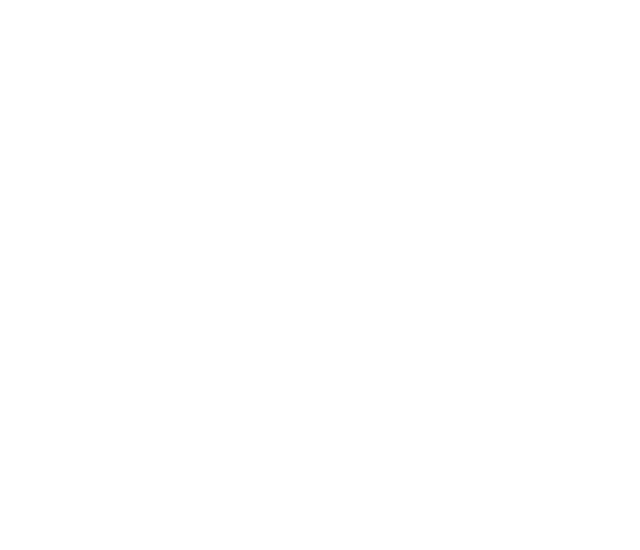
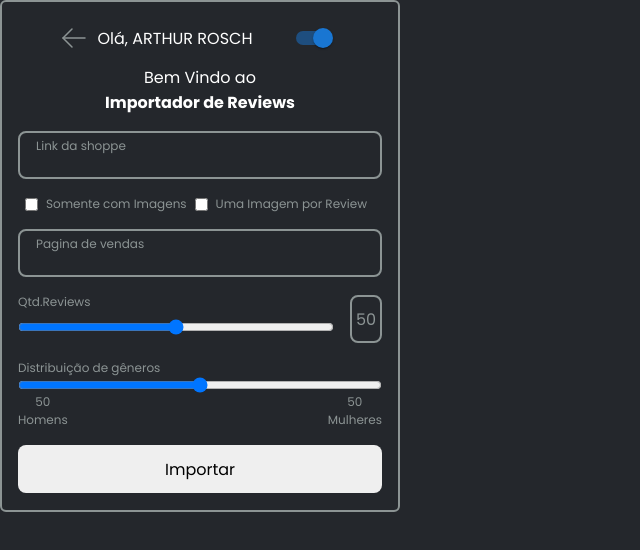
Before and after one commit to arthur-rosch/Review-Viewer, a React (Vite) app: page / in a window 1280 px wide. Shown: the top 550 px of the page, without its empty margins (0-640 px from the left). Built offline with nearby package versions, Linux system fonts and the light colour scheme.

Commit message:
Estrutura Visual: Home

```diff
--- a/package.json
+++ b/package.json
@@ -9,11 +9,16 @@
     "preview": "vite preview"
   },
   "dependencies": {
+    "@emotion/react": "^11.11.1",
+    "@emotion/styled": "^11.11.0",
     "@hookform/resolvers": "^2.8.8",
+    "@mui/material": "^5.14.1",
     "@vitejs/plugin-react": "^4.0.3",
     "axios": "^0.26.1",
     "firebase": "^9.6.11",
     "moment": "^2.29.3",
+    "phosphor-icons": "^1.4.2",
+    "phosphor-react": "^1.4.1",
     "polished": "^4.2.2",
     "prop-types": "^15.8.1",
     "react": "^18.0.0",
--- a/src/App.tsx
+++ b/src/App.tsx
@@ -1,15 +1,17 @@
 import { RoutesComponent } from './routes'
-import { GlobalStyles } from './styles/global'
 import { BrowserRouter } from 'react-router-dom'
 import { ThemeProvider } from 'styled-components'
 import { defaultTheme } from './styles/themes/default'
+import { GlobalStyles, PagesWrapper } from './styles/global'
 
 function App() {
   return (
     <ThemeProvider theme={defaultTheme}>
       <BrowserRouter>
         <GlobalStyles />
-        <RoutesComponent />
+        <PagesWrapper>
+          <RoutesComponent />
+        </PagesWrapper>
       </BrowserRouter>
     </ThemeProvider>
   )
--- a/src/pages/Home/index.tsx
+++ b/src/pages/Home/index.tsx
@@ -1,9 +1,108 @@
-import { Container } from './styles'
+import { useState } from 'react'
+import { Switch } from '@mui/material'
+import { ArrowLeft } from 'phosphor-react'
+import {
+  Form,
+  Input,
+  Header,
+  Container,
+  SubmitButton,
+  InputCheckBox,
+  InputStoreLink,
+  InputSalesPage,
+  InputGenderDivision,
+  InputReviewQuantity,
+} from './styles'
 
 export function Home() {
+  const [numMen, setNumMen] = useState('50')
+  const [numWomen, setNumWomen] = useState(50)
+  const [reviewQuantity, setReviewQuantity] = useState('50')
+  const [genderDivision, setGenderDivision] = useState('50')
+
   return (
     <Container>
-      <p>Home</p>
+      <Header>
+        <div>
+          <button>
+            <ArrowLeft size={32} weight="light" color="#8c9494" />
+          </button>
+          <p>Olá, ARTHUR ROSCH</p>
+        </div>
+        <Switch defaultChecked />
+      </Header>
+
+      <Form>
+        <p>
+          Bem Vindo ao <br />
+          <strong>Importador de Reviews</strong>
+        </p>
+
+        <InputStoreLink htmlFor="">
+          Link da shoppe
+          <Input type="text" />
+        </InputStoreLink>
+
+        <InputCheckBox>
+          <label>
+            <input type="checkbox" />
+            Somente com Imagens
+          </label>
+
+          <label>
+            <input type="checkbox" />
+            Uma Imagem por Review
+          </label>
+        </InputCheckBox>
+
+        <InputSalesPage htmlFor="">
+          Pagina de vendas
+          <Input type="text" min="0" max="100" />
+        </InputSalesPage>
+
+        <InputReviewQuantity htmlFor="">
+          Qtd.Reviews
+          <div>
+            <input
+              min="0"
+              max="100"
+              type="range"
+              value={reviewQuantity}
+              onChange={(e) => setReviewQuantity(e.target.value)}
+            />
+            <p>{reviewQuantity}</p>
+          </div>
+        </InputReviewQuantity>
+
+        <InputGenderDivision htmlFor="">
+          Distribuição de gêneros
+          <input
+            min="0"
+            max="100"
+            type="range"
+            value={genderDivision}
+            onChange={(e) => {
+              setNumMen(e.target.value)
+              setGenderDivision(e.target.value)
+              setNumWomen(100 - Number(e.target.value))
+            }}
+          />
+          <div>
+            <span>
+              {numMen}
+              <br />
+              Homens
+            </span>
+            <span>
+              {numWomen}
+              <br />
+              Mulheres
+            </span>
+          </div>
+        </InputGenderDivision>
+
+        <SubmitButton>Importar</SubmitButton>
+      </Form>
     </Container>
   )
 }
--- a/src/pages/Home/styles.ts
+++ b/src/pages/Home/styles.ts
@@ -1,3 +1,166 @@
 import styled from 'styled-components'
 
-export const Container = styled.main``
+export const Container = styled.main`
+  padding: 1rem;
+
+  display: flex;
+  align-items: center;
+  flex-direction: column;
+  justify-content: center;
+
+  border-radius: 6px;
+  border: 2px solid #8c9494;
+  background: ${(props) => props.theme.background};
+
+  label {
+    color: #8c9494;
+    font-size: 12px;
+  }
+`
+export const Header = styled.header`
+  width: 80%;
+  gap: 2rem;
+  display: flex;
+  align-items: center;
+  justify-content: center;
+  div {
+    gap: 0.5rem;
+    display: flex;
+    align-items: center;
+    justify-content: center;
+    button {
+      display: flex;
+      align-items: center;
+      justify-content: center;
+
+      border: 0;
+      background: transparent;
+    }
+    p {
+      font-size: 1rem;
+    }
+  }
+`
+export const Form = styled.form`
+  width: 100%;
+  margin-top: 0.5rem;
+  text-align: center;
+
+  display: flex;
+  align-items: center;
+  flex-direction: column;
+  justify-content: center;
+
+  p {
+    margin-bottom: 1rem;
+  }
+`
+export const ContainerInputBase = styled.label`
+  width: 100%;
+  height: 3rem;
+
+  margin-bottom: 1rem;
+
+  padding-left: 1rem;
+  padding-right: 0.5rem;
+
+  display: flex;
+  align-items: start;
+  flex-direction: column;
+  justify-content: center;
+
+  border-radius: 8px;
+  border: 2px solid #8c9494;
+`
+export const InputStoreLink = styled(ContainerInputBase)``
+export const InputSalesPage = styled(ContainerInputBase)``
+
+export const Input = styled.input`
+  width: 100%;
+
+  border: 0;
+  outline: none;
+  font-size: 12px;
+
+  color: white;
+  background: transparent;
+`
+export const InputCheckBox = styled.div`
+  width: 100%;
+  display: flex;
+  align-items: center;
+  justify-content: center;
+
+  margin-bottom: 1rem;
+
+  label {
+    gap: 0.5rem;
+    margin-right: 0.5rem;
+
+    display: flex;
+    align-items: center;
+    justify-content: center;
+  }
+`
+
+export const InputReviewQuantity = styled.label`
+  width: 100%;
+  display: flex;
+  align-items: start;
+  flex-direction: column;
+  justify-content: center;
+
+  div {
+    width: 100%;
+    margin-top: -1rem;
+
+    display: flex;
+    align-items: center;
+    justify-content: center;
+    input {
+      width: 100%;
+    }
+    p {
+      width: 10%;
+      height: 3rem;
+      margin-left: 1rem;
+
+      display: flex;
+      align-items: center;
+      justify-content: center;
+
+      font-size: 1rem;
+      border-radius: 8px;
+      border: 2px solid #8c9494;
+    }
+  }
+`
+
+export const InputGenderDivision = styled.label`
+  width: 100%;
+  display: flex;
+  align-items: start;
+  flex-direction: column;
+  justify-content: center;
+
+  div {
+    width: 100%;
+    display: flex;
+    align-items: start;
+    justify-content: space-between;
+  }
+
+  input {
+    width: 100%;
+  }
+`
+
+export const SubmitButton = styled.button`
+  width: 100%;
+  height: 3rem;
+  margin-top: 1rem;
+
+  border: 0;
+  outline: none;
+  border-radius: 8px;
+`
--- a/src/styles/global.ts
+++ b/src/styles/global.ts
@@ -1,4 +1,4 @@
-import { createGlobalStyle } from 'styled-components'
+import styled, { createGlobalStyle } from 'styled-components'
 
 export const GlobalStyles = createGlobalStyle`
   * {
@@ -22,7 +22,7 @@ export const GlobalStyles = createGlobalStyle`
 
   html {
     min-height: 30rem;
-    max-height: 30rem;
+    max-height: 32rem;
   }
 
   body {
@@ -31,6 +31,7 @@ export const GlobalStyles = createGlobalStyle`
     box-sizing: border-box;
     transition: all 0.50s linear;
     color:${(props) => props.theme.white};
+    background: ${(props) => props.theme.background};
   }
 
   body, html, #root {
@@ -58,3 +59,14 @@ export const GlobalStyles = createGlobalStyle`
     list-style:none;
   }
 `
+export const PagesWrapper = styled.div`
+  width: 25rem;
+  height: 100%;
+  overflow: hidden;
+  position: relative;
+
+  > main {
+    width: 100%;
+    height: 100%;
+  }
+`
--- a/tsconfig.json
+++ b/tsconfig.json
@@ -15,7 +15,7 @@
     "isolatedModules": true,
     "noEmit": true,
     "jsx": "react-jsx",
-    "types": ["@honkhonk/vite-plugin-svgr/client", "chrome"]
+    // "types": ["@honkhonk/vite-plugin-svgr/client", "chrome"]
   },
   "include": ["src"],
   "references": [{ "path": "./tsconfig.node.json" }]
```
Also changed, not shown: 2 other files (tests, documents, lock files or other folders).
